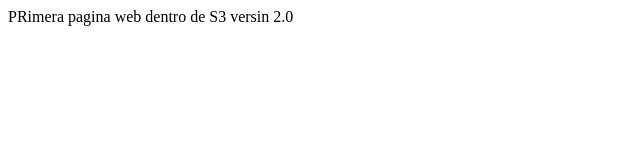
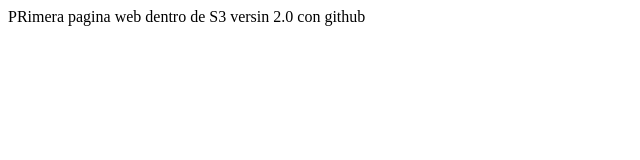
Before and after one commit to omarparedes23/probandos3, a plain HTML site: page index.html in a window 1280 px wide. Shown: the full height of the page, 0-640 px from the left. Drawn offline with Linux system fonts and the light colour scheme.

Commit message:
Update index.html
agregando github

```diff
--- a/index.html
+++ b/index.html
@@ -1,7 +1,7 @@
 <html>
 
 <body>
-PRimera pagina web dentro de S3 versin 2.0
+PRimera pagina web dentro de S3 versin 2.0 con github
 </body>
 
 
```
